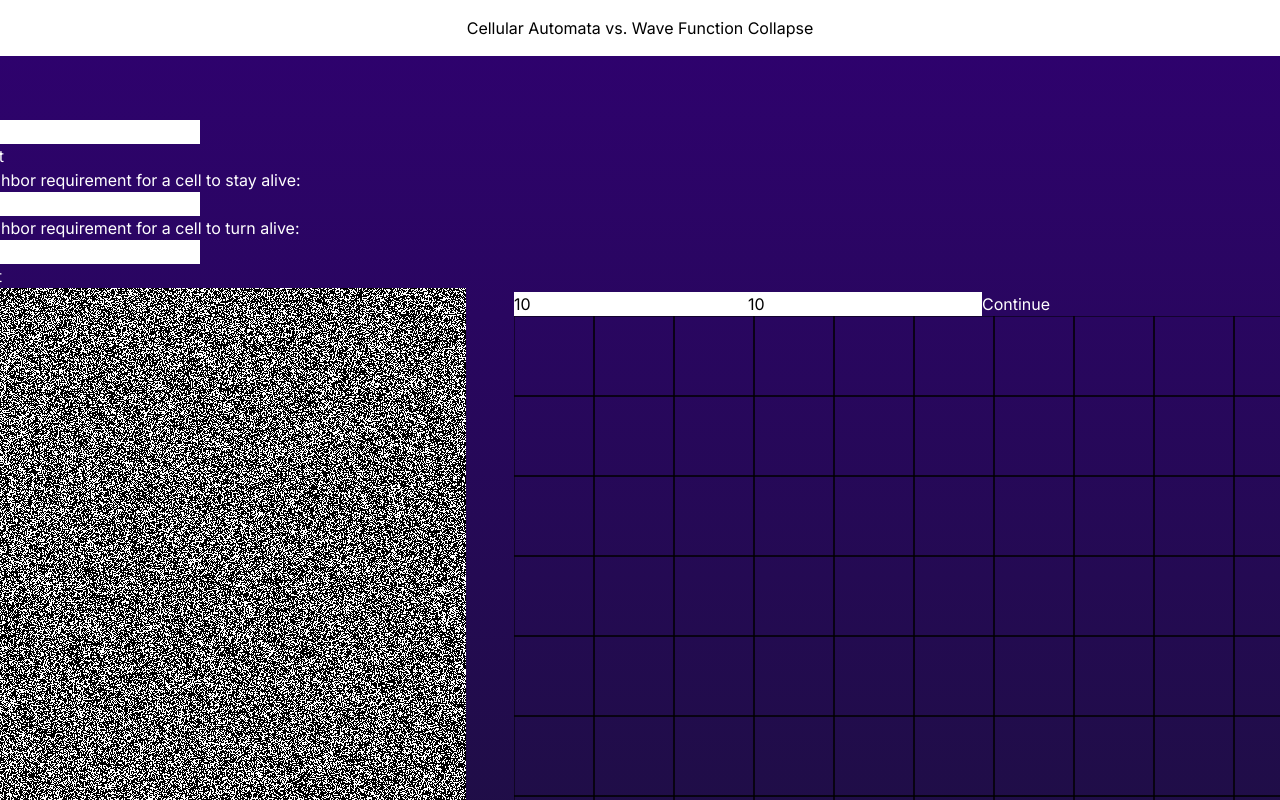
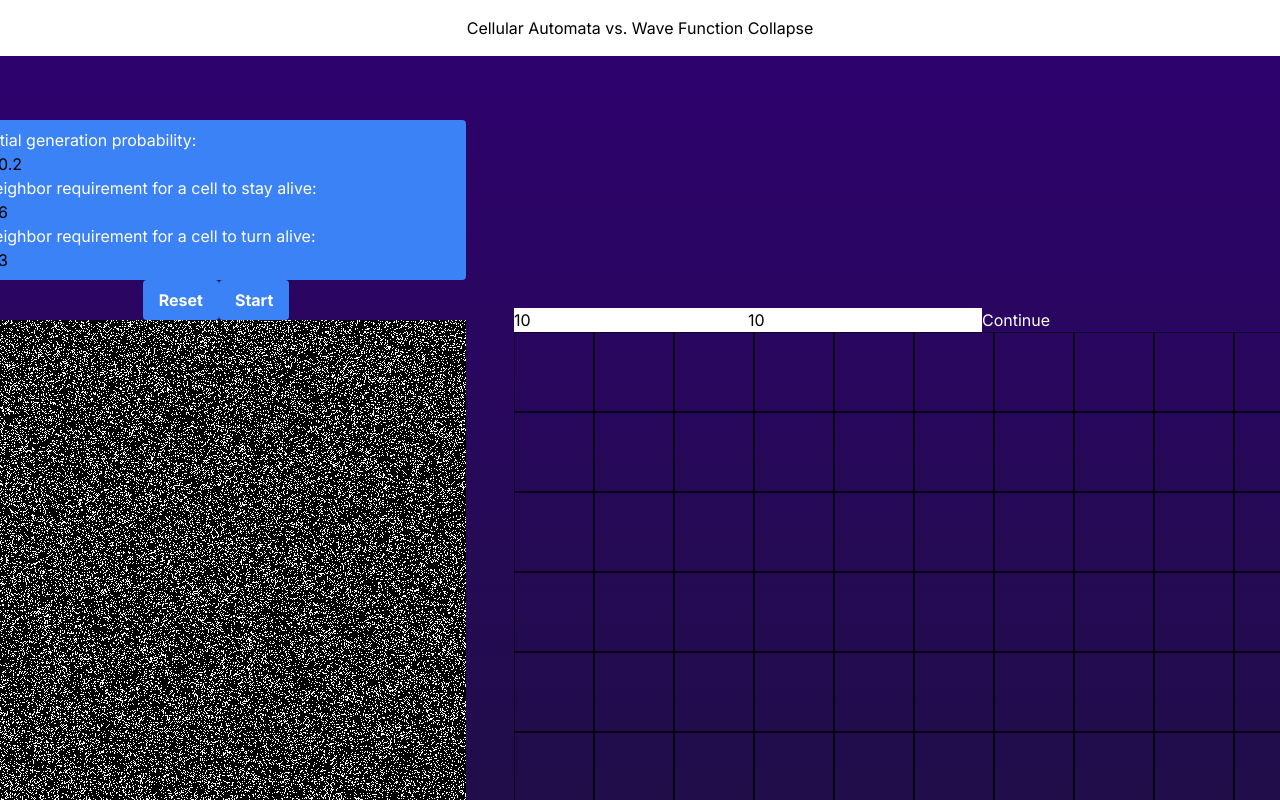
Before and after one commit to rdg922/DSA-final, a Next.js app: page / in a window 1280 px wide. Shown: the top 800 px of the page. Built offline with nearby package versions, Linux system fonts and the light colour scheme.

Commit message:
Added styling to Cellular Automata

```diff
--- a/src/app/layout.tsx
+++ b/src/app/layout.tsx
@@ -8,8 +8,8 @@ const inter = Inter({
 });
 
 export const metadata = {
-  title: "Create T3 App",
-  description: "Generated by create-t3-app",
+  title: "DSA Final",
+  description: "Rohit Dasgupta, Jeevan Iyadurai, Adam Gulde",
   icons: [{ rel: "icon", url: "/favicon.ico" }],
 };
 
--- a/src/components/CellularAutomata.tsx
+++ b/src/components/CellularAutomata.tsx
@@ -84,31 +84,25 @@ function CaveGeneratorCanvas({ rows = 1000, cols = 500, interval = 300 }) {
 
     return (
         <div>
-            <div>
-                <input ref={generationProbability} className="text-black" defaultValue = "0.4">
-
-                </input>
-
+            <div className="bg-blue-500 text-white py-2 px-4 rounded">
+                Initial generation probability:
+                <input ref={generationProbability} className="px-4 text-black bg-transparent" defaultValue={0.2}/>
+                <br></br>
+                Neighbor requirement for a cell to stay alive:
+                <input ref={neighborRequirementDeadRef} className="px-4 text-black bg-transparent" defaultValue={6}/>
+                <br></br>
+                Neighbor requirement for a cell to turn alive:
+                <input ref={neighborRequirementDeadRef} className="px-4 text-black bg-transparent" defaultValue={3}/>
             </div>
-            <div>
-                <button onClick={reset}>
-                    reset
+            <div className='flex items-center justify-center'>
+                <button onClick={reset} className="bg-blue-500 hover:bg-blue-700 text-white font-bold py-2 px-4 rounded">
+                    Reset
                 </button>
-            </div>
-            <div>
-                Neighbor requirement for a cell to stay alive:
-                <input ref={neighborRequirementAliveRef} className="text-black" defaultValue={3}/>
-            </div>
-            <div>
-                Neighbor requirement for a cell to turn alive:
-                <input ref={neighborRequirementDeadRef} className="text-black" defaultValue="5"/>
-            </div>
-            <div>
-                <button onClick={() => setIsRunning(!isRunning)}>
+                <button onClick={() => setIsRunning(!isRunning)} className="bg-blue-500 hover:bg-blue-700 text-white font-bold py-2 px-4 rounded">
                     {isRunning ? 'Stop' : 'Start'}
                 </button>
             </div>
-            <canvas ref={canvasRef} width={cols * PIXEL_SIZE} height={rows * PIXEL_SIZE} ></canvas>
+            <canvas className='flex items-center justify-center' ref={canvasRef} width={cols * PIXEL_SIZE} height={rows * PIXEL_SIZE} ></canvas>
         </div>
     );
 }
```
Also changed, not shown: 1 other file (tests, documents, lock files or other folders).
